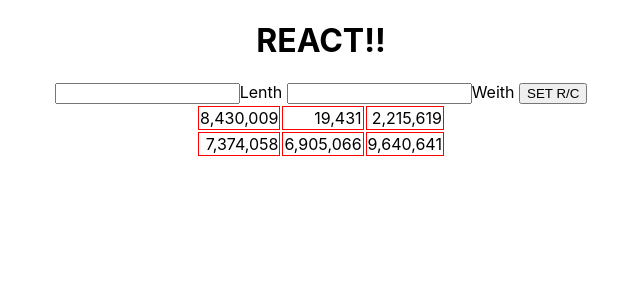
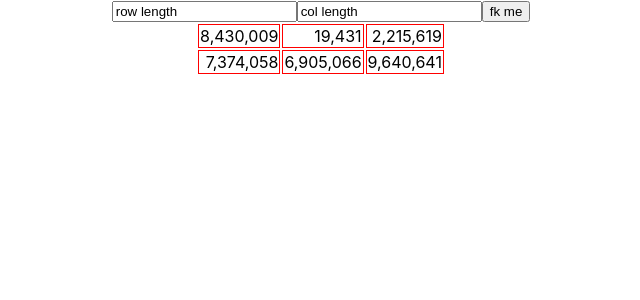
Before and after one commit to George-12138/ALIBABA_INTERN_2020Winter, a React (Create React App) app in the folder intern-app/: page / in a window 1280 px wide. Shown: the top 300 px of the page, without its empty margins (319-959 px from the left). Built offline with nearby package versions, Linux system fonts and the light colour scheme.

Commit message:
succeed to get  input from homepage

```diff
--- a/intern-app/public/index.html
+++ b/intern-app/public/index.html
@@ -25,19 +25,15 @@
       Learn how to configure a non-root public URL by running `npm run build`.
     -->
     <title>React App</title>
-    <center><h1>REACT!!</h1></center>
-
+    <center>
+      <div id="demo"></div>
+    </center>
   </head>
   <body>
-
     <noscript>You need to enable JavaScript to run this app.</noscript>
     <center>
-      <input ref='numRow' type='number'onChange='{()=>this.inputChange()}'/>Lenth
-      <input ref='numCol' type='number'onChange='{()=>this.inputChange()}'/>Weith
-      <button type="button" onClick='{()=>this.getInputValue()}'>SET R/C</button>
-      <div id = "2dArray">
-      </div>
-
+      <div id="rowcolVal"></div>
+      <div id = "2dArray"></div>
     </center>
 
     <!--
--- a/intern-app/src/index.js
+++ b/intern-app/src/index.js
@@ -67,31 +67,43 @@
     return(row);
   }
 
-  inputChange(){
-
-    let val=this.refs.num.value;
-    this.setState({
-      num:val
-    })
-  }
-  getInputValue(){
-    window.alert("Hello world!");
-  }
-
   render()
   {
     return(
       <table>
         {this.createTable()}
       </table>
-    )
-  };
+    );
+  }
 }
 
-ReactDOM.render(
-  <Table/>,
-  document.getElementById('2dArray')
-);
+class TextChange extends React.Component {
+  constructor(props) {
+    super(props);
+    this.state = {
+      inputROw: "空空如也~",
+      inputCol: "空空如也~"
+    }
+  }
+
+  event_happenner =()=>{
+    alert(this.state.inputINFO.value)
+  }
+
+  render() {
+    return (
+      <div>
+      <input type="text" ref={input => this.state.inputROw = input} defaultValue = "row length" />
+      <input type="text" ref={input => this.state.inputCol = input} defaultValue = "col length" />
+      <button onClick = {()=>this.event_happenner()}>fk me</button>
+      </div>
+      );
+  }
+}
+
+
+ReactDOM.render(<TextChange/>,document.getElementById('rowcolVal'));
+ReactDOM.render(<Table/>,document.getElementById('2dArray'));
 
 // If you want to start measuring performance in your app, pass a function
 // to log results (for example: reportWebVitals(console.log))
```
